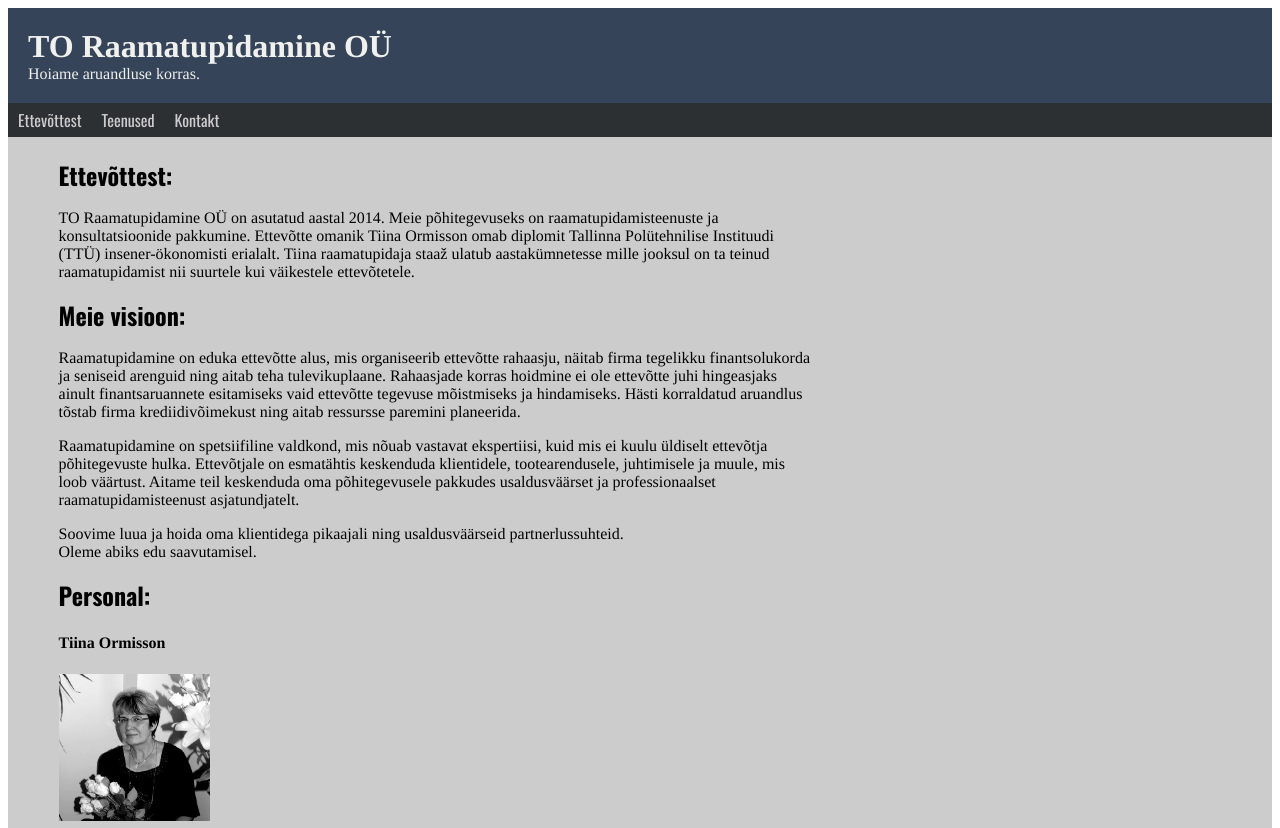
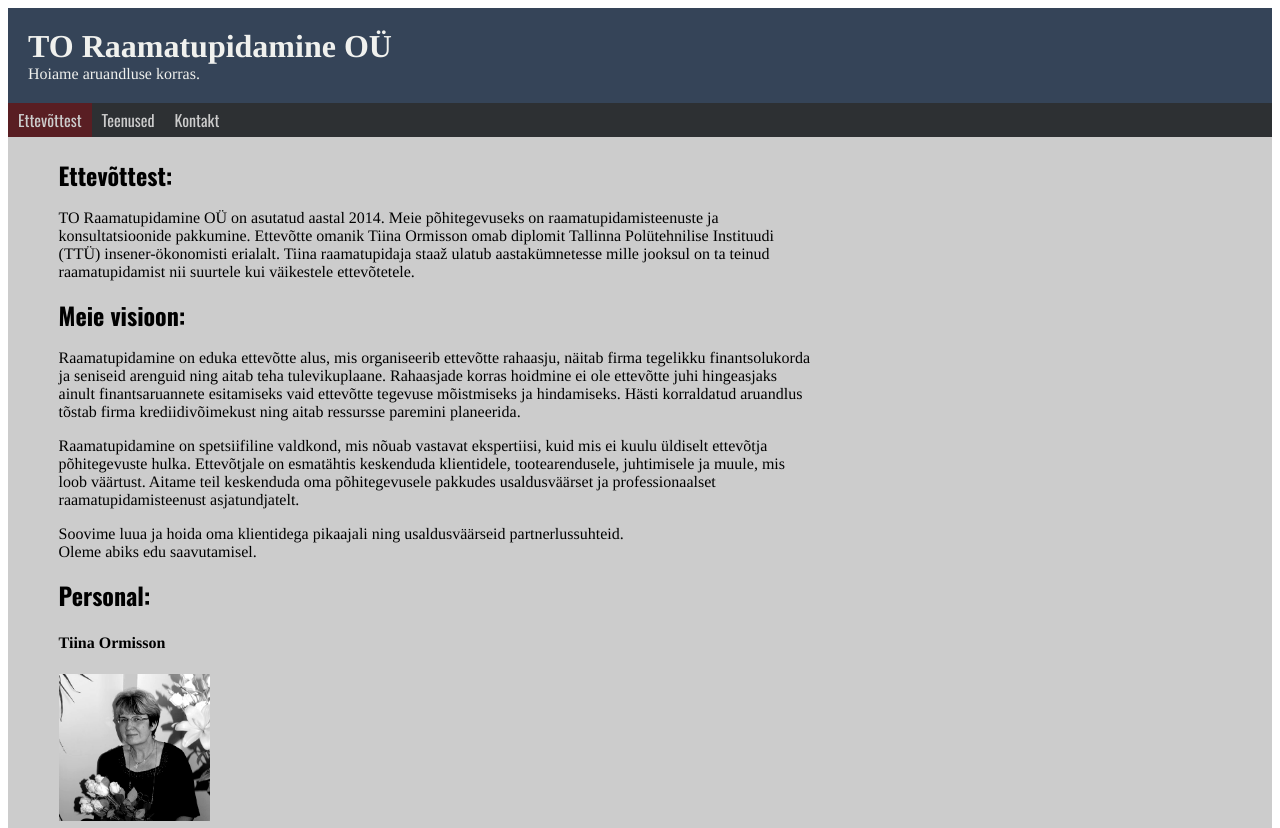
Before and after one commit to TonisOrmisson/torp.github.io, a plain HTML site: page index.html in a window 1280 px wide. Shown: the top 828 px of the page. Drawn offline with nearby package versions, Linux system fonts and the light colour scheme.

Commit message:
Update main.css
highlight current tab

```diff
--- a/css/main.css
+++ b/css/main.css
@@ -62,6 +62,11 @@ font-family: 'Tinos', serif;
 
 #navigation li a:hover { background: #591E23; }
 
+#navigation li a.current{
+   color: #CCCCCC;
+   background:#591E23;
+}
+
 #content-container
 {
 	float: left;
```
